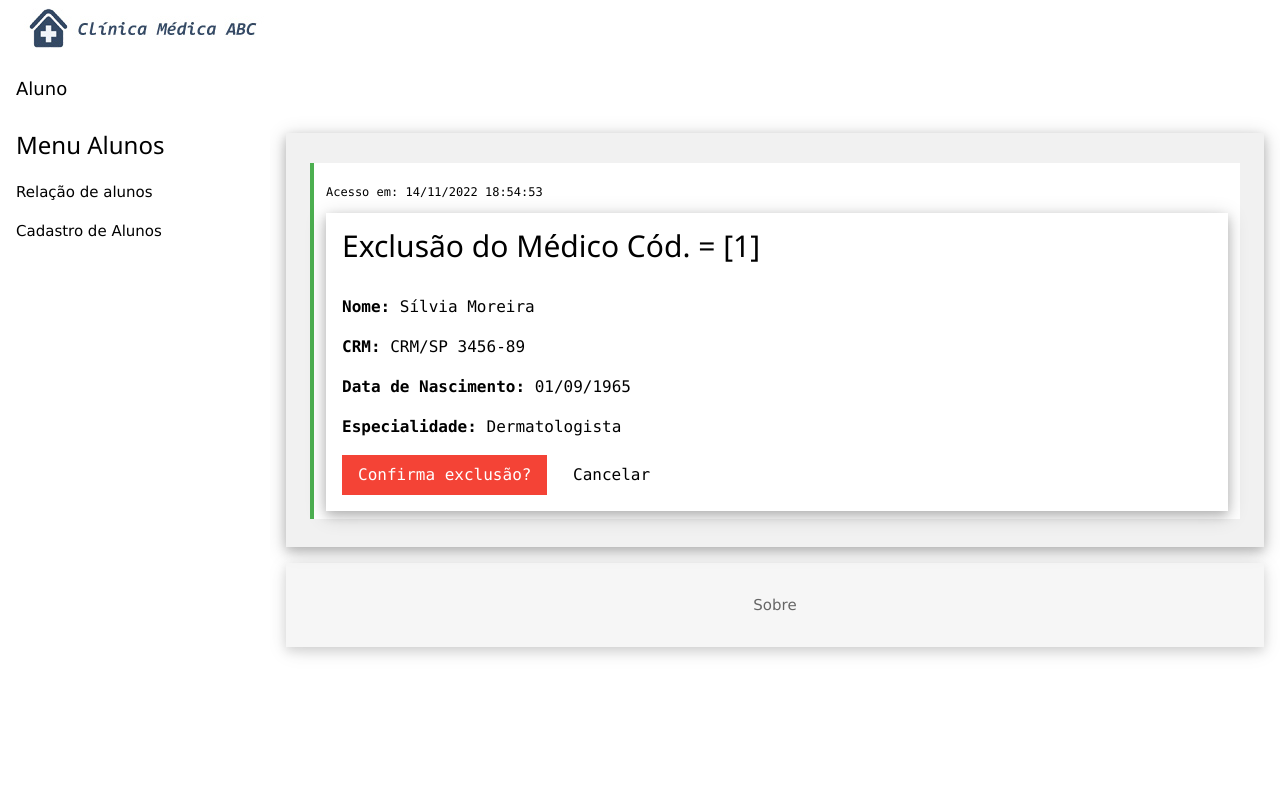
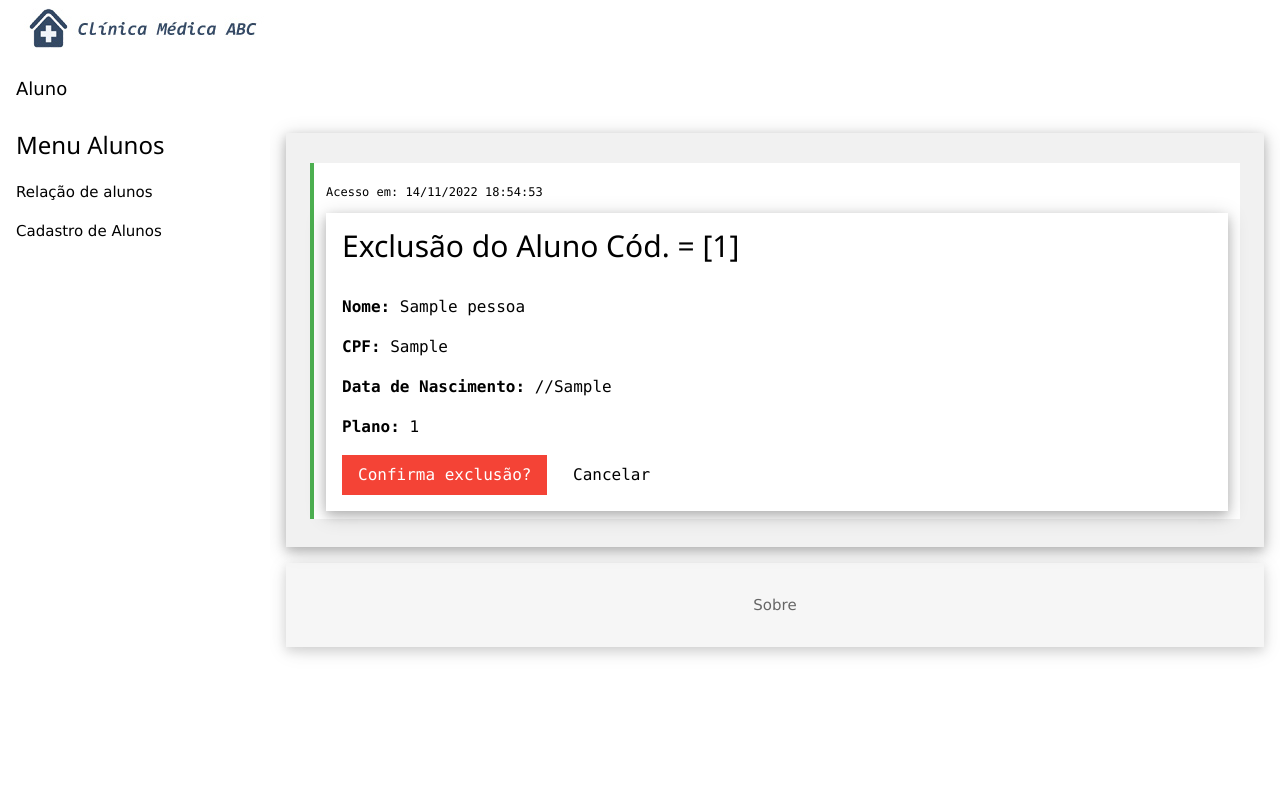
Before and after one commit to abressam/TDE_pucademia, a PHP site: page /medExcluir.php?id=1 in a window 1280 px wide. Run offline with PHP 8.4, Linux system fonts and the light colour scheme; data comes from the database, SQL or seed files in the repository; tables that the repository leaves empty or names only in its code hold one stand-in row (values such as "Sample post"); data that the repository does not hold is empty.

Commit message:
Adiciona favicon e a funcionalidade de deletar

```diff
--- a/alunoAtualizar.php
+++ b/alunoAtualizar.php
@@ -9,8 +9,8 @@
 
 <html>
 	<head>
-		<title>IE - Instituição de Ensino</title>
-		<link rel="icon" type="image/png" href="imagens/IE_favicon.png"/>
+		<title>Pucademia</title>
+		<link rel="icon" type="image/png" href="imagens/favicon.png"/>
 		<meta name="viewport" content="width=device-width, initial-scale=1">
 		<link rel="stylesheet" href="https://www.w3schools.com/w3css/4/w3.css">
 		<link rel="stylesheet" href="css/customize.css">
--- a/alunoAtualizar_exe.php
+++ b/alunoAtualizar_exe.php
@@ -9,7 +9,7 @@
 
 <html>
 	<head>
-	  <title>IE - Instituição de Ensino</title>
+	  <title>Pucademia</title>
 	  <link rel="icon" type="image/png" href="imagens/IE_favicon.png" />
 	  <meta name="viewport" content="width=device-width, initial-scale=1">
 	  <link rel="stylesheet" href="https://www.w3schools.com/w3css/4/w3.css">
@@ -38,7 +38,7 @@
 		echo "</p> "
 		?>
 		<div class="w3-container w3-theme">
-		<h2>Atualização de Médico</h2>
+		<h2>Atualização de Aluno</h2>
 		</div>
 		<!-- Acesso ao BD-->
 		<?php
--- a/medExcluir.php
+++ b/medExcluir.php
@@ -10,8 +10,8 @@
 <html>
 <head>
 
-    <title>IE - Instituição de Ensino</title>
-    <link rel="icon" type="image/png" href="imagens/IE_favicon.png"/>
+    <title>Pucademia</title>
+    <link rel="icon" type="image/png" href="imagens/favicon.png"/>
     <meta name="viewport" content="width=device-width, initial-scale=1">
     <link rel="stylesheet" href="https://www.w3schools.com/w3css/4/w3.css">
 	<link rel="stylesheet" href="css/customize.css">
@@ -58,39 +58,40 @@
 				$id=$_GET['id'];
 
 				// Faz Select na Base de Dados
-				$sql = "SELECT ID_Medico, CRM, Nome, Nome_Espec AS Especialidade, Foto, Dt_Nasc FROM Medico AS M INNER JOIN Especialidade AS E ON (M.ID_Espec = E.ID_Espec) WHERE ID_Medico = $id;";
+				// $sql = "SELECT ID_Medico, CRM, Nome, Nome_Espec AS Especialidade, Foto, Dt_Nasc FROM Medico AS M INNER JOIN Especialidade AS E ON (M.ID_Espec = E.ID_Espec) WHERE ID_Medico = $id;";
+				$sql = "SELECT p.pessoaId, p.cpfCnpj, p.email, p.dataNascimento, p.genero, p.nome, p.cep, a.matricula, a.peso, a.objetivo, a.altura, ap.planoId, a.restricao FROM pessoa AS p INNER JOIN aluno AS a ON (p.pessoaId = a.pessoaId) INNER JOIN aluno_plano AS ap ON (ap.pessoaId = a.pessoaId) WHERE p.pessoaId = $id;";
 				//Inicio DIV form
 				echo "<div class='w3-responsive w3-card-4'>";
 				 if ($result = mysqli_query($conn, $sql)) {
 					if (mysqli_num_rows($result) == 1) {
 						$row = mysqli_fetch_assoc($result);
-						$dataN = explode('-', $row["Dt_Nasc"]);
+						$dataN = explode('-', $row["dataNascimento"]);
 						$ano = $dataN[0];
 						$mes = $dataN[1];
 						$dia = $dataN[2];
 						$nova_data = $dia . '/' . $mes . '/' . $ano;
 			?>
 						<div class="w3-container w3-theme">
-							<h2>Exclusão do Médico Cód. = [<?php echo $row['ID_Medico']; ?>]</h2>
+							<h2>Exclusão do Aluno Cód. = [<?php echo $row['pessoaId']; ?>]</h2>
 						</div>
 						<form class="w3-container" action="medExcluir_exe.php" method="post" onsubmit="return check(this.form)">
-							<input type="hidden" id="Id" name="Id" value="<?php echo $row['ID_Medico']; ?>">
+							<input type="hidden" id="Id" name="Id" value="<?php echo $row['pessoaId']; ?>">
 							<p>
-							<label class="w3-text-IE"><b>Nome: </b> <?php echo $row['Nome']; ?> </label></p>
+							<label class="w3-text-IE"><b>Nome: </b> <?php echo $row['nome']; ?> </label></p>
 							<p>
-							<label class="w3-text-IE"><b>CRM: </b><?php echo $row['CRM']; ?></label></p>
+							<label class="w3-text-IE"><b>CPF: </b><?php echo $row['cpfCnpj']; ?></label></p>
 							<p>
 							<label class="w3-text-IE"><b>Data de Nascimento: </b><?php echo $nova_data; ?></label></p>
 							<p>
-							<label class="w3-text-IE"><b>Especialidade: </b><?php echo $row['Especialidade']; ?></label></p>
+							<label class="w3-text-IE"><b>Plano: </b><?php echo $row['planoId']; ?></label></p>
 							<p>
 							<input type="submit" value="Confirma exclusão?" class="w3-btn w3-red" >
-							<input type="button" value="Cancelar" class="w3-btn w3-theme" onclick="window.location.href='medListar.php'"></p>
+							<input type="button" value="Cancelar" class="w3-btn w3-theme" onclick="window.location.href='alunoListar.php'"></p>
 						</form>
 			<?php
 					}else{?>
 						<div class="w3-container w3-theme">
-						<h2>Tentativa de exclusão de Médico inexistente</h2>
+						<h2>Tentativa de exclusão de Aluno inexistente</h2>
 						</div>
 						<br>
 					<?php }
```
Also changed, not shown: medExcluir_exe.php (+11 -5 lines), Imagens/favicon.png.
